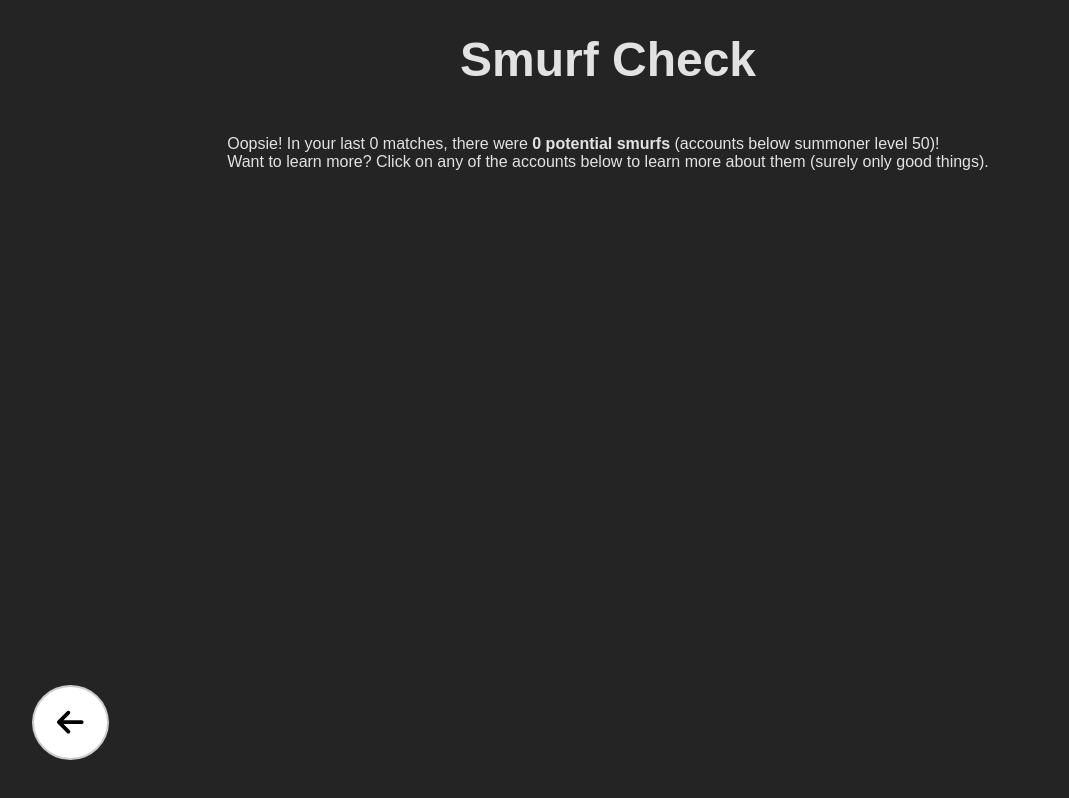
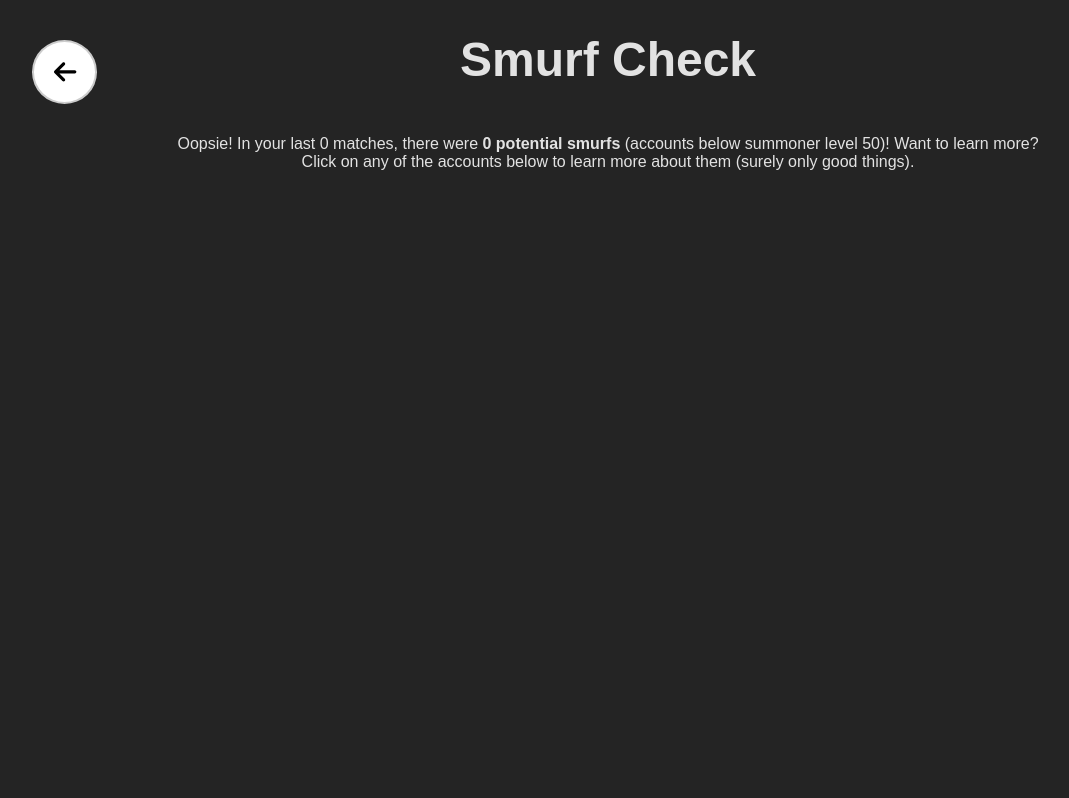
Before and after one commit to VanillaDevelop/oops-all-smurfs, a React (Vite) app: page /#/select-summoners in a window 1280 px wide. Shown: the whole page, without its empty margins (32-1101 px from the left). Built offline with nearby package versions, Linux system fonts and the light colour scheme.

Commit message:
Back button working

```diff
--- a/electron/main/index.ts
+++ b/electron/main/index.ts
@@ -46,7 +46,8 @@ async function createWindow() {
   win = new BrowserWindow({
     title: 'Main window',
     icon: join(process.env.PUBLIC, 'favicon.ico'),
-    minWidth: 1000,
+    minWidth: 800,
+    minHeight: 600,
     webPreferences: {
       preload,
       // Warning: Enable nodeIntegration and disable contextIsolation is not secure in production
--- a/src/components/BackButton.scss
+++ b/src/components/BackButton.scss
@@ -1,9 +1,10 @@
 .backButton {
-    position: fixed;
-    bottom: 5%;
+    position: absolute;
+    top: 5%;
     left: 5%;
-    width: 75px;
-    height: 75px;
+    width: 5vw;
+    height: 5vw;
+    font-size: 2vw;
     background: #ffffff;
     border: 2px solid #ccc;
     border-radius: 50%;
@@ -12,7 +13,6 @@
     align-items: center;
     cursor: pointer;
     color: black;
-    font-size: 1.9em;
     transition: all 0.3s ease-in-out;
     &:hover {
         background: #ccc;
--- a/src/components/BackButton.tsx
+++ b/src/components/BackButton.tsx
@@ -3,10 +3,10 @@ import "./BackButton.scss"
 import {faArrowLeft} from "@fortawesome/free-solid-svg-icons";
 import {FontAwesomeIcon} from "@fortawesome/react-fontawesome";
 
-export default function BackButton()
+export default function BackButton(props: { onClick: () => void })
 {
     return (
-        <button className="backButton">
+        <button className="backButton" onClick={props.onClick}>
             <FontAwesomeIcon icon={faArrowLeft} />
         </button>
     )
--- /dev/null
+++ b/src/components/PlayerDisplay.scss
@@ -0,0 +1,39 @@
+.profile {
+  min-height: 100px;
+  display: flex;
+  flex-direction: column;
+  -webkit-touch-callout: none;
+  -webkit-user-select: none;
+  -moz-user-select: none;
+  -ms-user-select: none;
+  user-select: none;
+}
+
+.playerInfo {
+  margin-top: 10px;
+  min-width: 300px;
+  height: 100%;
+  border-radius: 5px;
+  padding: 10px;
+  position: relative;
+}
+
+.enemy {
+  background-color: #3b0500;
+  border: 2px solid #360500;
+}
+
+.ally {
+  background-color: #003604;
+  border: 2px solid #003600;
+}
+
+.profileType {
+  margin-left: 5px;
+}
+
+.smurfMark {
+  position: absolute;
+  top: 5px;
+  right: 5px;
+}
--- a/src/components/PlayerDisplay.tsx
+++ b/src/components/PlayerDisplay.tsx
@@ -4,6 +4,7 @@ import {faStar as faStarEmpty} from "@fortawesome/free-regular-svg-icons";
 import {faStar} from "@fortawesome/free-solid-svg-icons";
 import {FontAwesomeIcon} from "@fortawesome/react-fontawesome";
 import {ISuspiciousSummoner} from "@/Interfaces";
+import "./PlayerDisplay.scss"
 
 
 export default function PlayerDisplay(props: {player: ISuspiciousSummoner, match: MatchV5DTOs.MatchDto})
--- a/src/index.scss
+++ b/src/index.scss
@@ -66,20 +66,19 @@ select {
     }
 }
 
-.fullScreen {
-  height: 100%;
-  width: 100%;
-  margin: 0;
-  padding: 0;
+.text-center {
+  text-align: center;
+}
+
+.flex-col-center {
+  display: flex;
+  flex-direction: column;
+  align-items: center;
+  justify-content: center;
 }
 
 .container {
   max-width: 1280px;
   margin: 0 auto;
   height: 100%;
-  text-align: center;
-  display: flex;
-  flex-direction: column;
-  align-items: center;
-  justify-content: center;
 }
--- a/src/pages/HomePage.tsx
+++ b/src/pages/HomePage.tsx
@@ -17,7 +17,7 @@ export default function HomePage()
     const {setSummoner, setMatches} = useContext(AppContext);
     const navigate = useNavigate();
 
-    //no clue what kind of type hallucinations are going on here soooo...
+    //no clue what kind of type hallucinations are going on here...
     // @ts-ignore
     const server_options = (Object.keys(Constants.Regions) as Array<keyof typeof Constants.Regions>).map(
         (key)  => <option key={key} value={key}>{Constants.Regions[key]}</option>)
@@ -53,7 +53,7 @@ export default function HomePage()
     }
 
     return (
-        <div className="container">
+        <div className="container flex-col-center">
             <div className='summonerSearchForm'>
                 <label htmlFor='summonerName'>Summoner Name</label>
                 <Warning text={warningText} />
--- a/src/pages/KeyPage.tsx
+++ b/src/pages/KeyPage.tsx
@@ -24,7 +24,7 @@ function KeyPage()
     }
 
     return (
-        <div className="container">
+        <div className="container text-center flex-col-center">
             <h1>Oops, all smurfs!</h1>
             <h2>Explore the epic depths of League of Legends' smurf queue.</h2>
             <div className='api-key-form'>
--- a/src/pages/SelectSummonersPage.scss
+++ b/src/pages/SelectSummonersPage.scss
@@ -1,11 +1,4 @@
 .matchDisplay {
-  max-width: 1280px;
-  min-height: 100%;
-  margin: 0 auto;
-  display: flex;
-  flex-direction: column;
-  align-items: center;
-  justify-content: center;
   padding-bottom: 3em;
 }
 
@@ -15,45 +8,9 @@
   grid-auto-rows: minmax(auto, max-content);
   grid-gap: 1rem;
   width: 100%;
-  grid-auto-flow: dense;
 }
 
-.profile {
-  min-height: 100px;
-  display: flex;
-  flex-direction: column;
-  -webkit-touch-callout: none;
-  -webkit-user-select: none;
-  -moz-user-select: none;
-  -ms-user-select: none;
-  user-select: none;
+.infoParagraph {
+  width: 70%;
+  text-align:center;
 }
-
-.playerInfo {
-  margin-top: 10px;
-  min-width: 300px;
-  height: 100%;
-  border-radius: 5px;
-  padding: 10px;
-  position: relative;
-}
-
-.enemy {
-  background-color: #3b0500;
-  border: 2px solid #360500;
-}
-
-.ally {
-    background-color: #003604;
-    border: 2px solid #003600;
-}
-
-.profileType {
-    margin-left: 5px;
-}
-
-.smurfMark {
-  position: absolute;
-  top: 5px;
-  right: 5px;
-}
--- a/src/pages/SelectSummonersPage.tsx
+++ b/src/pages/SelectSummonersPage.tsx
@@ -4,11 +4,13 @@ import PlayerDisplay from "@/components/PlayerDisplay";
 import "./SelectSummonersPage.scss"
 import {ISuspiciousSummoner} from "@/Interfaces";
 import BackButton from "@/components/BackButton";
+import {useNavigate} from "react-router-dom";
 
 export default function SelectSummonersPage()
 {
     const {summoner, matches} = useContext(AppContext);
     const [suspiciousSummoners, setSuspiciousSummoners] = React.useState([] as ISuspiciousSummoner[])
+    const navigate = useNavigate();
 
     //One-time setup of suspicious summoners from props
     useEffect(() => {
@@ -50,16 +52,16 @@ export default function SelectSummonersPage()
 
     return (
         <div>
-            <div className="matchDisplay">
+            <div className="matchDisplay container flex-col-center">
                 <h1>Smurf Check</h1>
-                <p>Oopsie! In your last {matches.length} matches, there were <strong>{suspiciousSummoners.length} potential
-                    smurfs</strong> (accounts below summoner level 50)! <br />
-                    Want to learn more? Click on any of the accounts below to learn more about them (surely only good things).</p>
+                <p className="infoParagraph">Oopsie! In your last {matches.length} matches, there were <strong>{suspiciousSummoners.length} potential
+                    smurfs</strong> (accounts below summoner level 50)! Want to learn more?
+                    Click on any of the accounts below to learn more about them (surely only good things).</p>
                 <div>
                     {matchElems}
                 </div>
             </div>
-            <BackButton />
+            <BackButton onClick={() => navigate("/home")}/>
         </div>
     )
 }
```
